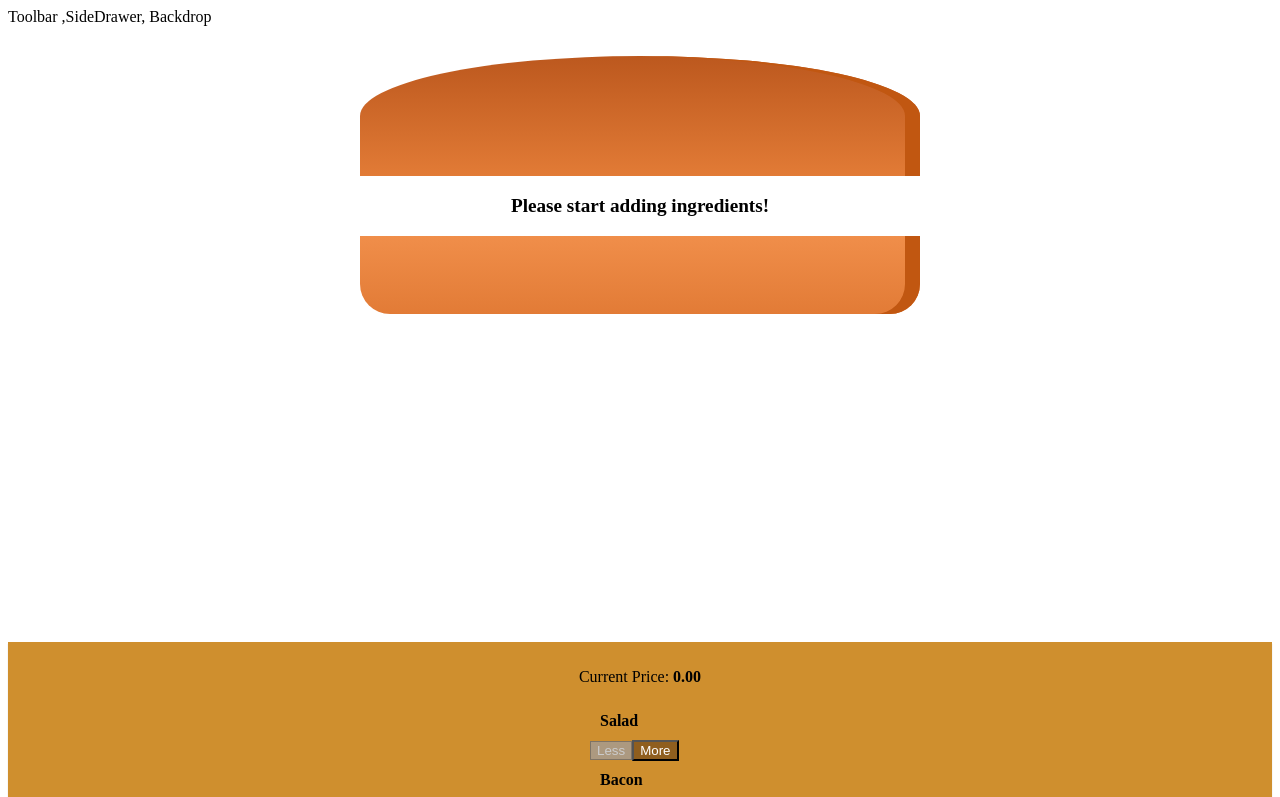
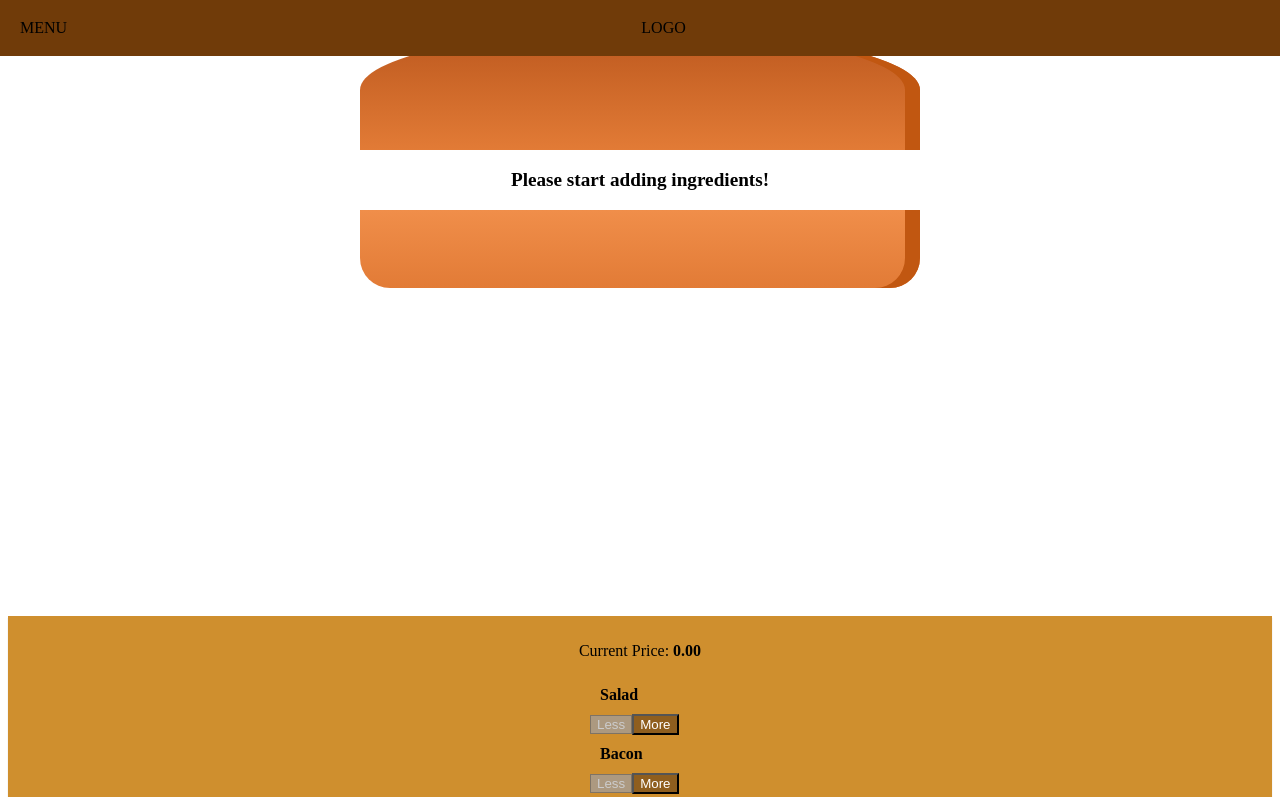
Before and after one commit to Charpell/burger, a React app: page / in a window 1280 px wide. Shown: the top 797 px of the page. Built offline with nearby package versions, Linux system fonts and the light colour scheme.

Commit message:
Adding Toolbar/Navigation bar

```diff
--- a/src/components/Layout/Layout.js
+++ b/src/components/Layout/Layout.js
@@ -2,10 +2,11 @@
 
 import Aux from "../../hoc/Aux";
 import classes from "./Layout.css"
+import Toolbar from '../Navigation/Toolbar/Toolbar'
 
 const Layout = props => (
   <Aux>
-    <div>Toolbar ,SideDrawer, Backdrop</div>
+    <Toolbar />
     <main className={classes.Content}>
       {props.children}
     </main>
--- /dev/null
+++ b/src/components/Navigation/Toolbar/Toolbar.css
@@ -0,0 +1,19 @@
+.Toolbar {
+  height: 56px;
+  width: 100%;
+  position: fixed;
+  top: 0;
+  left: 0;
+  background-color: #703B09;
+  display: flex;
+  justify-content: space-between;
+  align-items: center;
+  padding: 0 20px;
+  box-sizing: border-box;
+  z-index: 90;
+}
+
+.Toolbar nav {
+  height: 100%;
+
+}
--- /dev/null
+++ b/src/components/Navigation/Toolbar/Toolbar.js
@@ -0,0 +1,15 @@
+import React from 'react'
+
+import classes from './Toolbar.css'
+
+const toolbar = (props) => (
+  <header className={classes.Toolbar}>
+    <div>MENU</div>
+    <div>LOGO</div>
+    <nav>
+
+    </nav>
+  </header>
+);
+
+export default toolbar;
```
